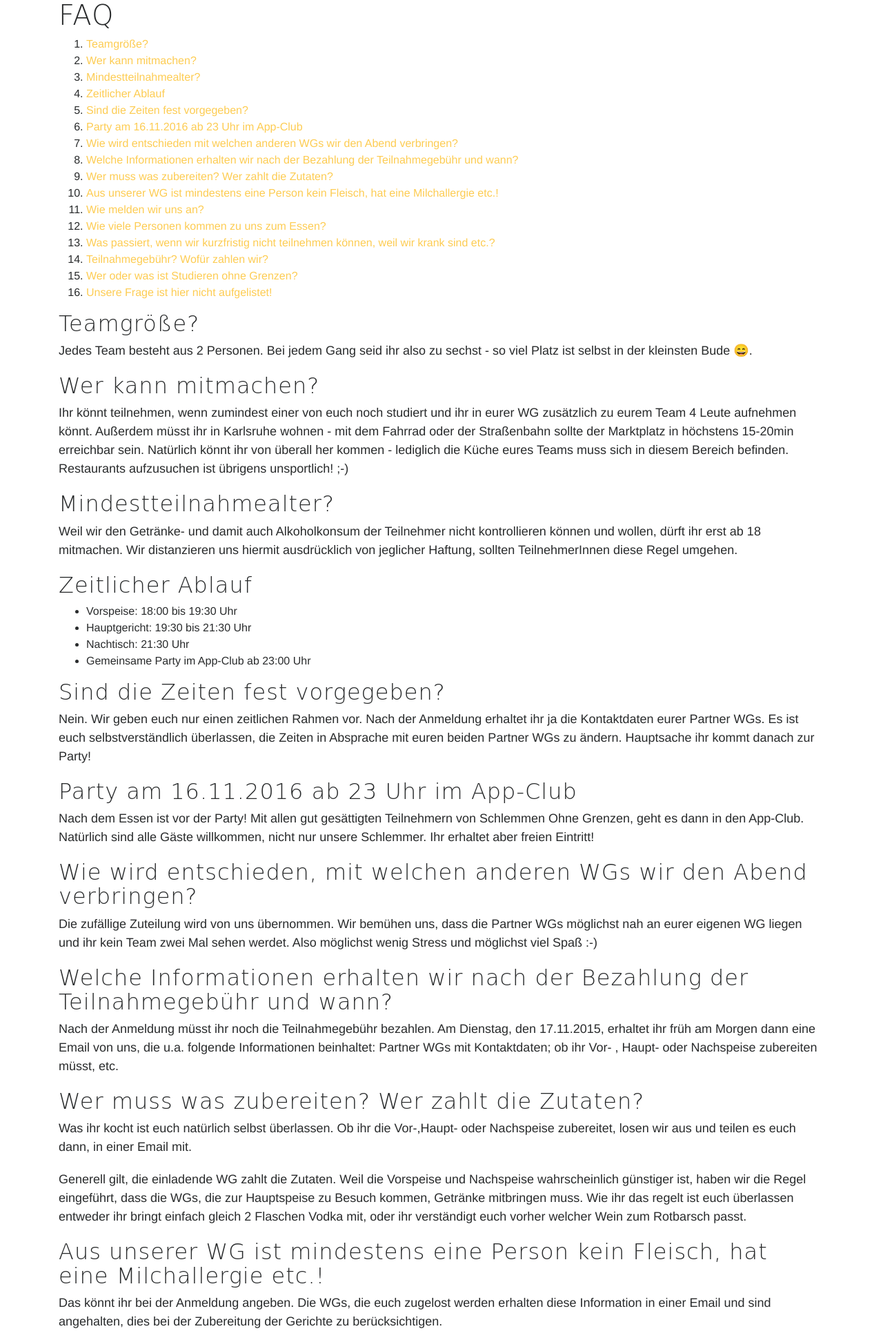
After one commit to studieren-ohne-grenzen/schlemmenohnegrenzen, a Django app: template frontend/templates/frontend/faq.html in a window 1280 px wide. The commit adds this page. Shown: the top 1929 px of the page at 69% size. Run offline with Django 3.2, Linux system fonts and the light colour scheme; the template is opened without the code that fills it, so the values that code supplies are empty; some libraries are stand-ins or nearby versions; some web fonts are replaced.

Commit message:
added initial faq

```diff
--- a/frontend/templates/frontend/confirmation.html
+++ b/frontend/templates/frontend/confirmation.html
@@ -1,5 +1,4 @@
 {% extends "frontend/base.html" %}
-{% load static %}
 {% block content %}
     <div class="container">
         <h1>Fast geschafft</h1>
--- /dev/null
+++ b/frontend/templates/frontend/faq.html
@@ -0,0 +1,89 @@
+{% extends "frontend/base.html" %}
+{% block content %}
+<div class="container">
+    <h1>FAQ</h1>
+    <ol>
+        <li><a href="#q0">Teamgröße?</a></li>
+        <li><a href="#q1">Wer kann mitmachen?</a></li>
+        <li><a href="#q2">Mindestteilnahmealter?</a></li>
+        <li><a href="#q3">Zeitlicher Ablauf</a></li>
+        <li><a href="#q4">Sind die Zeiten fest vorgegeben?</a></li>
+        <li><a href="#q5">Party am 16.11.2016 ab 23 Uhr im App-Club</a></li>
+        <li><a href="#q6">Wie wird entschieden mit welchen anderen WGs wir den Abend verbringen?</a></li>
+        <li><a href="#q7">Welche Informationen erhalten wir nach der Bezahlung der Teilnahmegebühr und wann?</a></li>
+        <li><a href="#q8">Wer muss was zubereiten? Wer zahlt die Zutaten?</a></li>
+        <li><a href="#q9">Aus unserer WG ist mindestens eine Person kein Fleisch, hat eine Milchallergie etc.!</a></li>
+        <li><a href="#q10">Wie melden wir uns an?</a></li>
+        <li><a href="#q14">Wie viele Personen kommen zu uns zum Essen?</a></li>
+        <li><a href="#q15">Was passiert, wenn wir kurzfristig nicht teilnehmen können, weil wir krank sind etc.?</a></li>
+        <li><a href="#q16">Teilnahmegebühr? Wofür zahlen wir?</a></li>
+        <li><a href="#q17">Wer oder was ist Studieren ohne Grenzen?</a></li>
+        <li><a href="#q22">Unsere Frage ist hier nicht aufgelistet!</a></li>
+    </ol>
+
+    <h2 id="q0">Teamgröße?</h2>
+    <p>Jedes Team besteht aus 2 Personen. Bei jedem Gang seid ihr also zu sechst - so viel Platz ist selbst in der kleinsten Bude 😄.</p>
+
+    <h2 id="q1">Wer kann mitmachen?</h2>
+    <p>Ihr könnt teilnehmen, wenn zumindest einer von euch noch studiert und ihr in eurer WG zusätzlich zu eurem Team 4 Leute aufnehmen könnt. Außerdem müsst ihr in Karlsruhe wohnen - mit dem Fahrrad oder der Straßenbahn sollte der Marktplatz in höchstens 15-20min erreichbar sein. Natürlich könnt ihr von überall her kommen - lediglich die Küche eures Teams muss sich in diesem Bereich befinden. Restaurants aufzusuchen ist übrigens unsportlich! ;-)</p>
+
+    <h2 id="q2">Mindestteilnahmealter?</h2>
+    <p>Weil wir den Getränke- und damit auch Alkoholkonsum der Teilnehmer nicht kontrollieren können und wollen, dürft ihr erst ab 18 mitmachen. Wir distanzieren uns hiermit ausdrücklich von jeglicher Haftung, sollten TeilnehmerInnen diese Regel umgehen.</p>
+
+    <h2 id="q3">Zeitlicher Ablauf</h2>
+    <ul>
+        <li>Vorspeise: 18:00 bis 19:30 Uhr</li>
+        <li>Hauptgericht: 19:30 bis 21:30 Uhr</li>
+        <li>Nachtisch: 21:30 Uhr</li>
+        <li>Gemeinsame Party im App-Club ab 23:00 Uhr</li>
+    </ul>
+
+    <h2 id="q4">Sind die Zeiten fest vorgegeben?</h2>
+    <p>Nein. Wir geben euch nur einen zeitlichen Rahmen vor. Nach der Anmeldung erhaltet ihr ja die Kontaktdaten eurer Partner WGs. Es ist euch selbstverständlich überlassen, die Zeiten in Absprache mit euren beiden Partner WGs zu ändern. Hauptsache ihr kommt danach zur Party!</p>
+
+    <h2 id="q5">Party am 16.11.2016 ab 23 Uhr im App-Club</h2>
+    <p>Nach dem Essen ist vor der Party! Mit allen gut gesättigten Teilnehmern von Schlemmen Ohne Grenzen, geht es dann in den App-Club. Natürlich sind alle Gäste willkommen, nicht nur unsere Schlemmer. Ihr erhaltet aber freien Eintritt!</p>
+
+    <h2 id="q6">Wie wird entschieden, mit welchen anderen WGs wir den Abend verbringen?</h2>
+    <p>Die zufällige Zuteilung wird von uns übernommen. Wir bemühen uns, dass die Partner WGs möglichst nah an eurer eigenen WG liegen und ihr kein Team zwei Mal sehen werdet. Also möglichst wenig Stress und möglichst viel Spaß :-)</p>
+
+    <h2 id="q7">Welche Informationen erhalten wir nach der Bezahlung der Teilnahmegebühr und wann?</h2>
+    <p>Nach der Anmeldung müsst ihr noch die Teilnahmegebühr bezahlen. Am Dienstag, den 17.11.2015, erhaltet ihr früh am Morgen dann eine Email von uns, die u.a. folgende Informationen beinhaltet: Partner WGs mit Kontaktdaten; ob ihr Vor- , Haupt- oder Nachspeise zubereiten müsst, etc.</p>
+
+    <h2 id="q8">Wer muss was zubereiten? Wer zahlt die Zutaten?</h2>
+    <p>Was ihr kocht ist euch natürlich selbst überlassen. Ob ihr die Vor-,Haupt- oder Nachspeise zubereitet, losen wir aus und teilen es euch dann, in einer Email mit.</p>
+    <p>Generell gilt, die einladende WG zahlt die Zutaten. Weil die Vorspeise und Nachspeise wahrscheinlich günstiger ist, haben wir die Regel eingeführt, dass die WGs, die zur Hauptspeise zu Besuch kommen, Getränke mitbringen muss. Wie ihr das regelt ist euch überlassen entweder ihr bringt einfach gleich 2 Flaschen Vodka mit, oder ihr verständigt euch vorher welcher Wein zum Rotbarsch passt.</p>
+
+    <h2 id="q9">Aus unserer WG ist mindestens eine Person kein Fleisch, hat eine Milchallergie etc.!</h2>
+    <p>Das könnt ihr bei der Anmeldung angeben. Die WGs, die euch zugelost werden erhalten diese Information in einer Email und sind angehalten, dies bei der Zubereitung der Gerichte zu berücksichtigen.</p>
+
+    <h2 id="q10">Wie melden wir uns an?</h2>
+    <p>Bis spätestens 08.05.2016 könnt ihr euch anmelden (siehe links) und bitte überweist dann auch gleich die Teilnahmegebühr.</p>
+
+    <h2 id="q14">Wie viele Personen kommen zu uns zum Essen?</h2>
+    <p>Pro Essen sind es jeweils 6 Personen.</p>
+
+    <h2 id="q15">Was passiert, wenn wir kurzfristig nicht teilnehmen können, weil wir krank sind etc.?</h2>
+    <p>Solltet ihr nicht teilnehmen können teilt uns das bitte sofort mit (<a href="mailto:dennis.keck@studieren-ohne-grenzen.org">dennis.keck@s-o-g.org</a>)! Wir versuchen für eure Partner WGs eine Lösung zu finden.</p>
+
+    <h2 id="q16">Teilnahmegebühr? Wofür zahlen wir?</h2>
+    <p>Wir, die Hochschulgruppe von Studieren ohne Grenzen haben keine Mühe gescheut, diesen Abend zu organisieren. Das bekannte Konzept musste neu überdacht werden, die Homepage wurde programmiert und designed, DJs mussten gesucht werden, Sponsoren wurden angefragt, die Flyer wurden entworfen, gedruckt und verteilt und vieles, vieles mehr. Das machen wir natürlich ehrenamtlich. Keiner von uns wird bezahlt, aber mit der geringen Anmeldegebühr unterstützt ihr die Tätigkeit des Vereins und ermöglicht Studenten aus Krisenregionen ein Studium.</p>
+
+    <h2 id="q17">Wer oder was ist Studieren ohne Grenzen?</h2>
+    <p><a href="http://www.studieren-ohne-grenzen.org/">Studieren Ohne Grenzen</a> wurde (als Ableger der französischen Organisation Etudes Sans Frontieres) im Oktober 2006 von Tübinger und Konstanzer Studierenden ins Leben gerufen. Seitdem ist SOG bis heute auf über 1000 Freiwillige angewachsen, die sich an immer mehr Universitätsstandorten in Deutschland für Studierende in Krisen- bzw. ehemaligen Kriegsregionen engagieren.</p>
+
+    <p>Mit unserem Stipendienprogramm <a href="http://www.studieren-ohne-grenzen.org/projekt-tschetschenien" target="_blank">Tschetschenien</a> laden wir tschetschenische Studierende für ein Studium nach Deutschland ein: Ada, die in Tschetschenien ein Jugendzentrum errichten möchte, studiert Politikwissenschaften in Tübingen. Zalina ist ebenfalls in Tübingen und absolviert dort den Masterstudiengang Informatik. Ihr Ziel ist es, das so gewonnene Wissen an der Hochschule in Grosny weiterzugeben und damit dem Fachkräftemangel in diesem Bereich entgegenzuwirken. Mehr Informationen über die tschetschenischen Stipendiaten findet ihr <a href="http://www.studieren-ohne-grenzen.org/projekt-tschetschenien/76-tschetschenien-stipendiaten" target="blank">hier</a>.</p>
+
+    <p>Im Stipendienprogramm <a href="http://www.studieren-ohne-grenzen.org/de/projekte" target="_blank">Kongo</a> befinden sich zur Zeit <a href="http://www.studieren-ohne-grenzen.org/de/projekte" target="_blank">72 Studierende</a>, die sich schon während ihres Studiums sozial engagieren. Zu diesem sozialen Engagement gehören unter anderem Alphabetisierungskurse, Gründung eines Kinder- und Jugendparlaments, Information der Menschen über moderne landwirtschaftliche Anbaumethoden oder z.B. das Unterrichten von vernachlässigten Kindern im Bereich der hygienischen Grundregeln.</p>
+
+    <p>Was uns besonders macht, ist,
+    <ul>
+        <li>dass wir uns auf Orte konzentrieren, die im öffentlichen Bewusstsein oft vergessen sind und nach dem Krieg mühsam wieder aufgebaut werden müssen. Während sich große Entwicklungsorganisationen dort meist auf humanitäre Hilfe konzentrieren, denken wir, dass diese Regionen gerade junge qualifizierte Kräfte brauchen, die durch ihre Projekte zum Wiederaufbau beitragen können.</li>
+        <li>dass wir eine motivierte, junge Menschen fördern, die die Probleme ihrer Heimat selbst in die Hand nehmen wollen.</li>
+        <li>dass Studierende Studierenden helfen.</li>
+    </ul></p>
+
+    <h2 id="q22">Unsere Frage ist hier nicht aufgelistet!</h2>
+    <p>Ihr habt weitere Fragen? Dann schreibt uns einfach unter <a href="mailto:dennis.keck@studieren-ohne-grenzen.org">dennis.keck@studieren-ohne-grenzen.org</a></p>
+</div>
+{% endblock %}
--- a/frontend/templates/frontend/signup_successful.html
+++ b/frontend/templates/frontend/signup_successful.html
@@ -1,5 +1,4 @@
 {% extends "frontend/base.html" %}
-{% load static %}
 {% block content %}
     <div class="container">
         <h1>Anmeldung abgeschlossen</h1>
--- a/frontend/urls.py
+++ b/frontend/urls.py
@@ -9,5 +9,6 @@ urlpatterns = [
     url(r'^regenerate_visiting_groups', views.regenerate_visiting_groups, name='regenerate_visiting_groups'),
     url(r'^cluster', views.cluster, name='cluster'),
     url(r'^confirmation', views.confirmation, name='confirmation'),
+    url(r'^faq', views.faq, name='faq'),
     url(r'^.*$', views.index, name='index')
 ]
--- a/frontend/views.py
+++ b/frontend/views.py
@@ -21,6 +21,9 @@ def email_senden(house):
     'hallo@schlemmen-ohne-grenzen.de',
     [house.email2],
     fail_silently=False)
+
+def faq(request):
+    return render(request, 'frontend/faq.html')
 
 def index(request):
     if request.method == 'POST':
```
